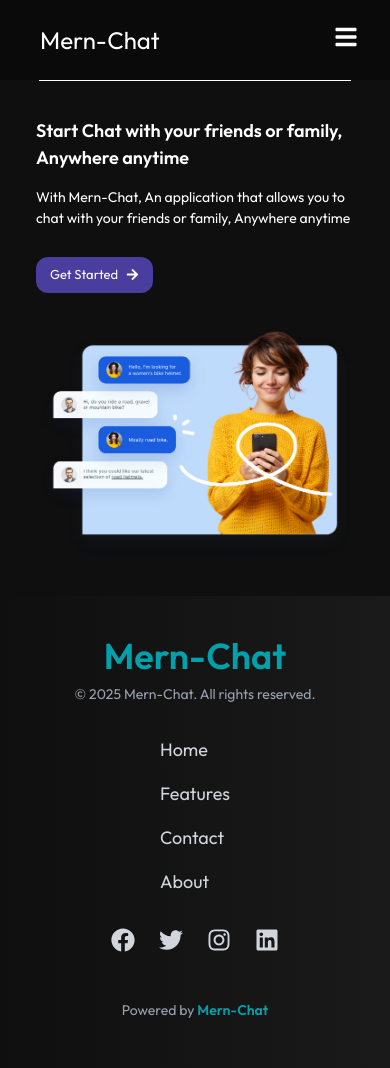
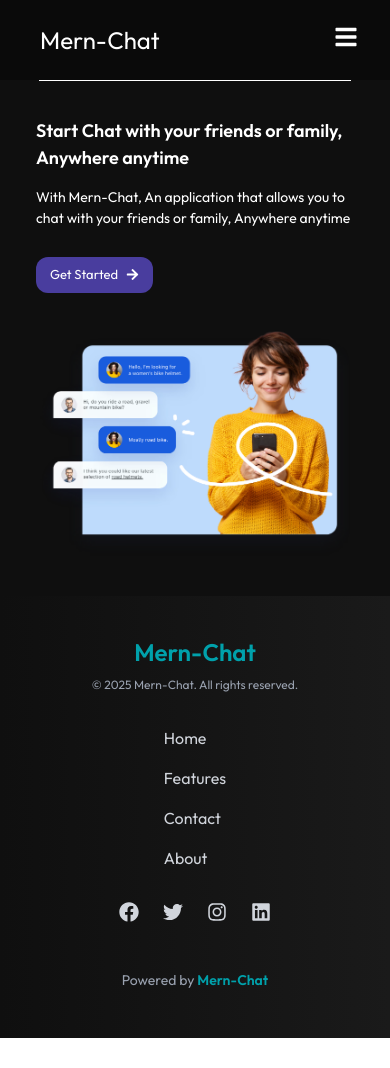
Before and after one commit to AyushGhimire077/Mern-Chat, a React app in the folder client/: page / in a window 390 px wide. After the commit the page ends 1038 px from the top, so only its background shows below. Built offline with nearby package versions, Linux system fonts and the light colour scheme; no server answers; the HTML template or start-up script is replaced by a standard one.

Commit message:
Refactor: Decreased font sizes in footer for better responsiveness

```diff
--- a/client/src/pages/Footer.jsx
+++ b/client/src/pages/Footer.jsx
@@ -12,41 +12,41 @@ const Footer = () => {
       <div className="max-w-screen-xl mx-auto text-white px-6">
         <div className="flex flex-col md:flex-row justify-between items-center md:items-start space-y-8 md:space-y-0">
           <div className="text-center md:text-left">
-            <h3 className="text-4xl font-bold text-[#00A1AB] mb-2">
+            <h3 className="text-2xl sm:text-4xl font-bold text-[#00A1AB] mb-2">
               Mern-Chat
             </h3>
-            <p className="text-gray-400 text-sm">
+            <p className="text-gray-400 text-[12px] sm:text-sm">
               © 2025 Mern-Chat. All rights reserved.
             </p>
           </div>
 
           <div className="flex flex-col md:flex-row space-y-4 md:space-y-0 md:space-x-8 justify-center md:justify-start">
-            <Link to="/" className="text-gray-300 hover:text-[#00A1AB] transition duration-300 text-lg">
+            <Link to="/" className="text-gray-300 hover:text-[#00A1AB] transition duration-300 text-[16px] sm:text-lg">
               Home
             </Link>
-            <Link to="/features" className="text-gray-300 hover:text-[#00A1AB] transition duration-300 text-lg" >
+            <Link to="/features" className="text-gray-300 hover:text-[#00A1AB] transition duration-300 text-[16px] sm:text-lg" >
               Features
             </Link>
-            <Link to="/contact" className="text-gray-300 hover:text-[#00A1AB] transition duration-300 text-lg" >
+            <Link to="/contact" className="text-gray-300 hover:text-[#00A1AB] transition duration-300 text-[16px] sm:text-lg" >
               Contact
             </Link>
-            <Link to="/know-more" className="text-gray-300 hover:text-[#00A1AB] transition duration-300 text-lg" >
+            <Link to="/know-more" className="text-gray-300 hover:text-[#00A1AB] transition duration-300 text-[16px] sm:text-lg" >
               About
             </Link>
           </div>
         </div>
 
         <div className="flex justify-center space-x-6 mt-8">
-          <a href="/" className="text-gray-300 hover:text-[#00A1AB] transition duration-300 text-2xl">
+          <a href="/" className="text-gray-300 hover:text-[#00A1AB] transition duration-300 text-xl sm:text-2xl">
             <FaFacebook />
           </a>
-          <a href="/" className="text-gray-300 hover:text-[#00A1AB] transition duration-300 text-2xl">
+          <a href="/" className="text-gray-300 hover:text-[#00A1AB] transition duration-300 text-xl sm:text-2xl">
             <FaTwitter />
           </a>
-          <a href="/" className="text-gray-300 hover:text-[#00A1AB] transition duration-300 text-2xl">
+          <a href="/" className="text-gray-300 hover:text-[#00A1AB] transition duration-300 text-xl sm:text-2xl">
             <FaInstagram />
           </a>
-          <a href="/" className="text-gray-300 hover:text-[#00A1AB] transition duration-300 text-2xl" >
+          <a href="/" className="text-gray-300 hover:text-[#00A1AB] transition duration-300 text-xl sm:text-2xl" >
             <FaLinkedin />
           </a>
         </div>
```
